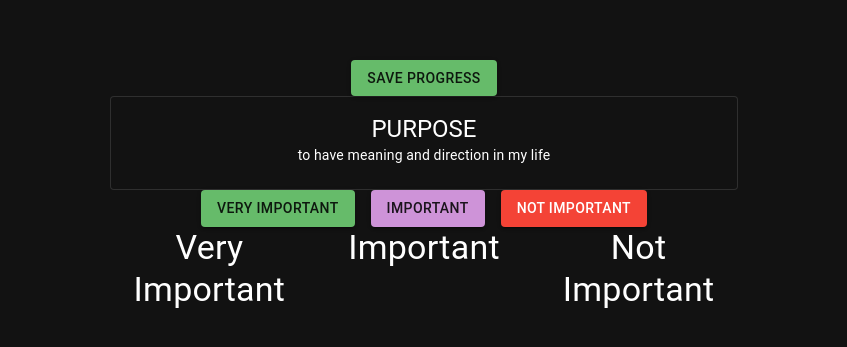
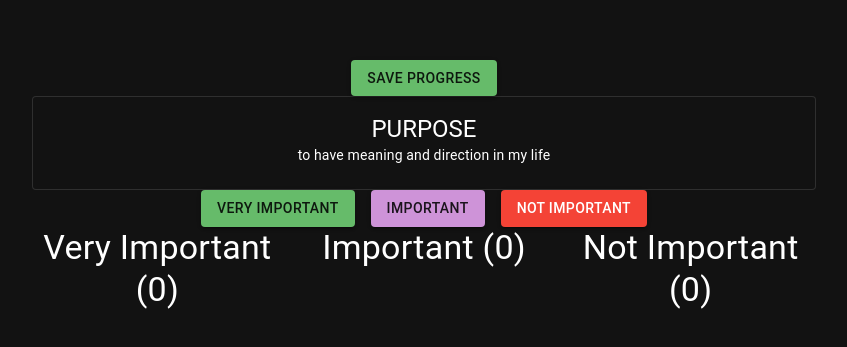
Before and after one commit to CorreyL/values-exercise, a React (Vite) app: page / in a window 1280 px wide. Shown: the part 215-562 px from the top of the page, without its empty margins (216-1063 px from the left). Built offline with nearby package versions, Linux system fonts and the light colour scheme.

Commit message:
Show number of elements in a given column

```diff
--- a/src/components/ValuesColumn/ValuesColumn.tsx
+++ b/src/components/ValuesColumn/ValuesColumn.tsx
@@ -33,7 +33,7 @@ export default function ValuesColumn({
       }}
     >
       <Typography variant="h4" component="div">
-        {columnTitle}
+        {columnTitle} ({Object.keys(values).length})
       </Typography>
       {
         Object.keys(values).map((value, idx) => (
```
